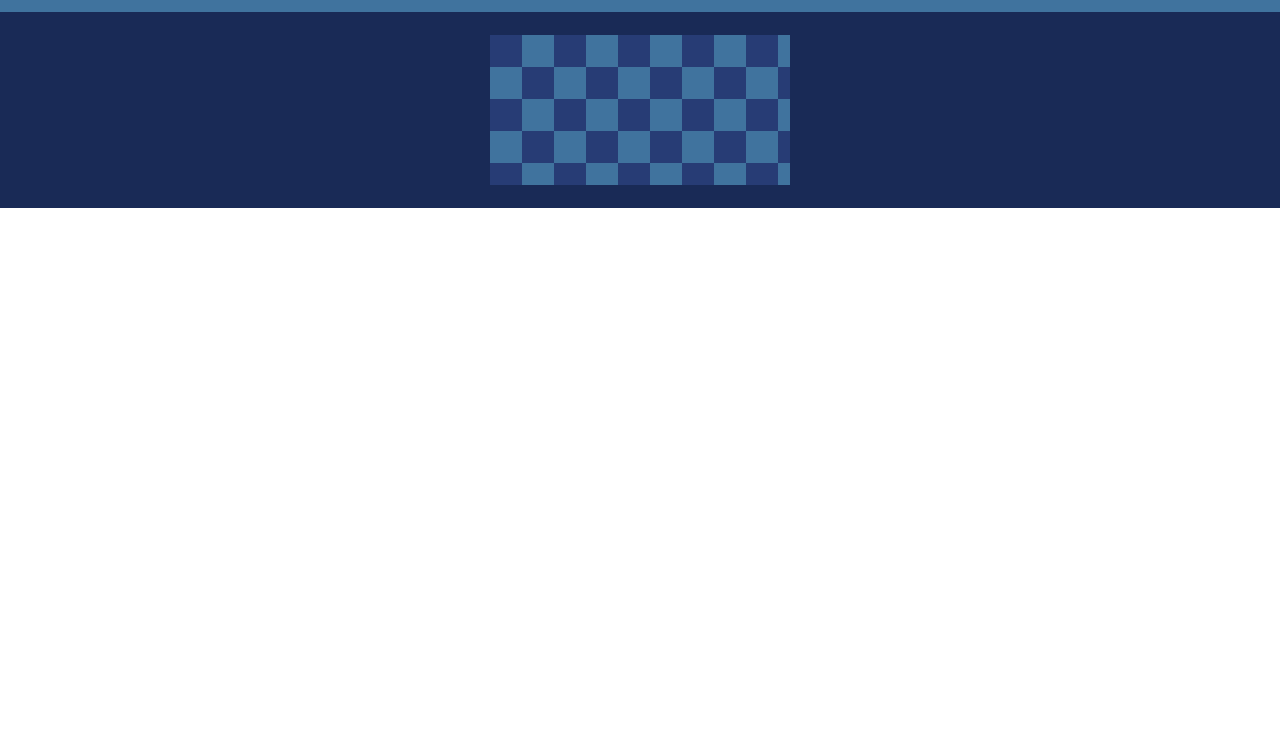
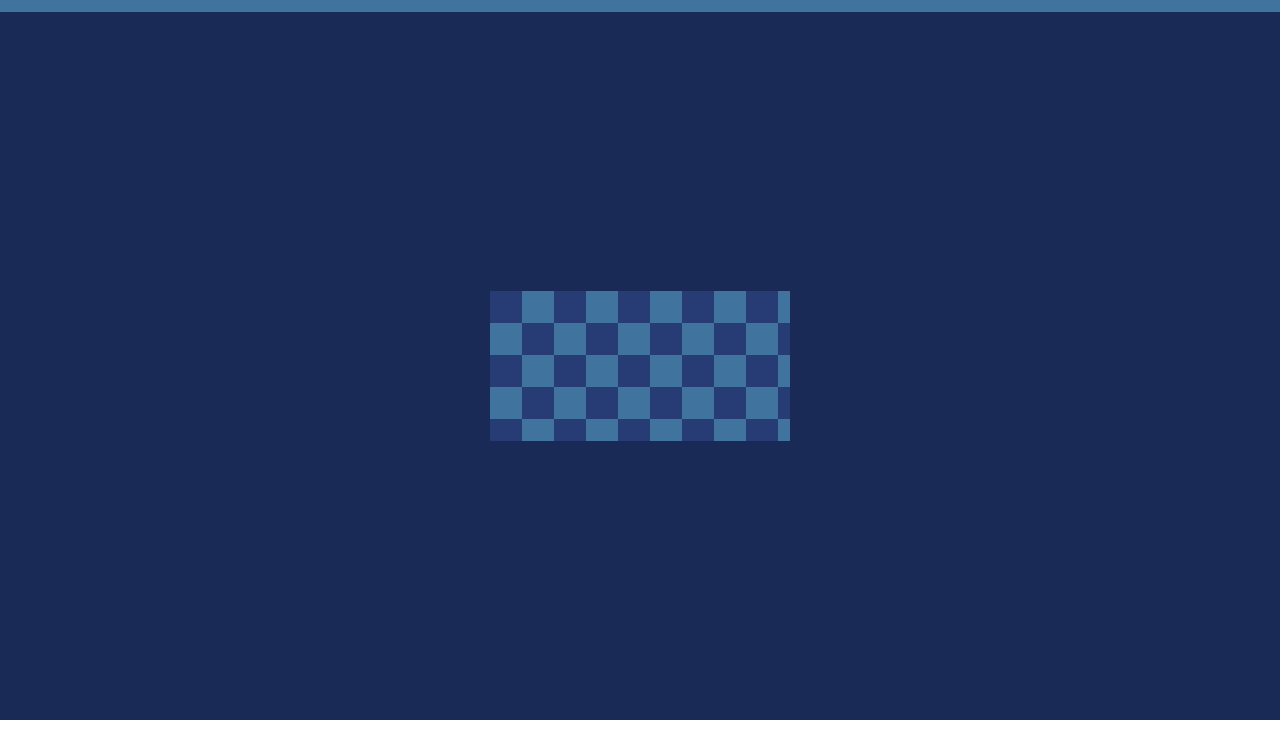
Before and after one commit to MiladSadeghi/Snake-Game, a plain HTML site: page index.html in a window 1280 px wide. Shown: the part 65-800 px from the top of the page. Drawn offline with Linux system fonts and the light colour scheme.

Commit message:
change something

```diff
--- a/Assest/style/style.css
+++ b/Assest/style/style.css
@@ -25,13 +25,12 @@ body {
 
 .main-game {
   width: 100%;
-  height: 100%;
+  height: 88.5vh;
   background-color: #192a56;
   display: flex;
   flex-direction: column;
   align-items: center;
   justify-content: center;
-  padding: 23.4px 22.5px;
 }
 
 .score {
```
